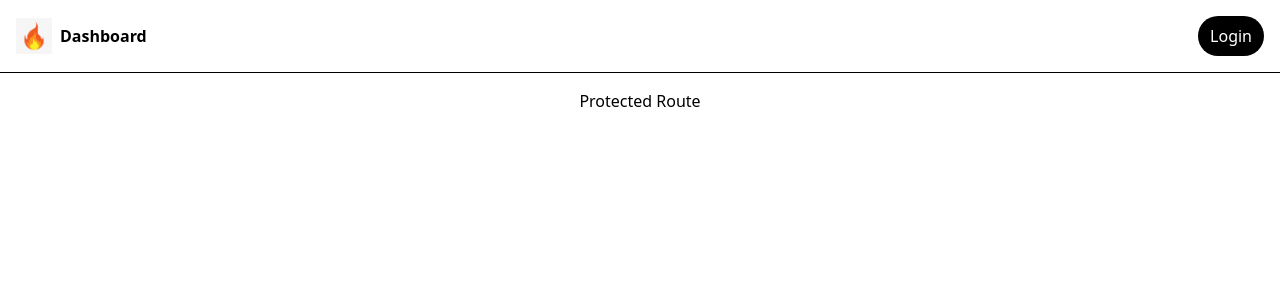
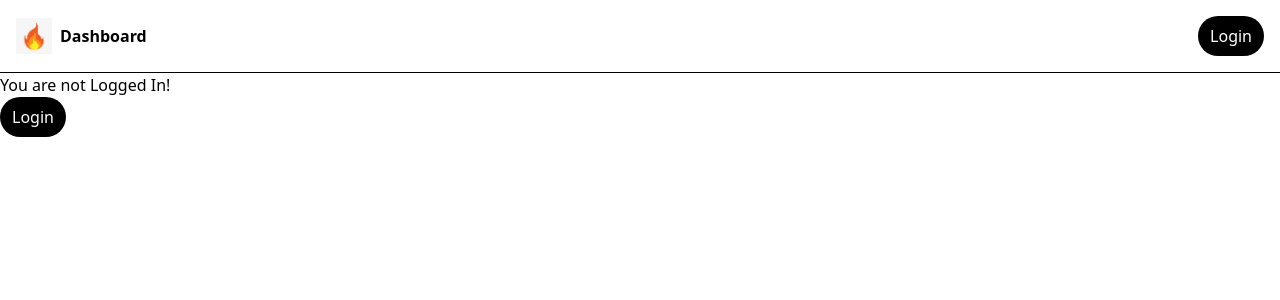
Before and after one commit to Faizanulghani/firebase-authentication, a Next.js app: page /dashboard in a window 1280 px wide. Shown: the top 300 px of the page. Built offline with nearby package versions, Linux system fonts and the light colour scheme; no server answers.

Commit message:
Protected Route created

```diff
--- /dev/null
+++ b/app/components/DashboardLayout.jsx
@@ -0,0 +1,27 @@
+"use client";
+
+import Link from "next/link";
+import { useAuth } from "../lib/contexts/AuthContext";
+
+const DashboardLayout = ({ children }) => {
+  const { user, isLoading } = useAuth();
+
+  if (isLoading) return <h3>Loading...</h3>;
+
+  if (!user) {
+    return (
+      <div>
+        <h1>You are not Logged In!</h1>
+        <Link href="/login">
+          <button className="bg-black text-white px-3 py-2 rounded-full">
+            Login
+          </button>
+        </Link>
+      </div>
+    );
+  }
+
+  return <>{children}</>;
+};
+
+export default DashboardLayout;
--- /dev/null
+++ b/app/dashboard/layout.jsx
@@ -0,0 +1,11 @@
+import DashboardLayout from "../components/DashboardLayout";
+
+const layout = ({ children }) => {
+  return (
+    <div>
+      <DashboardLayout>{children}</DashboardLayout>
+    </div>
+  );
+};
+
+export default layout;
```
